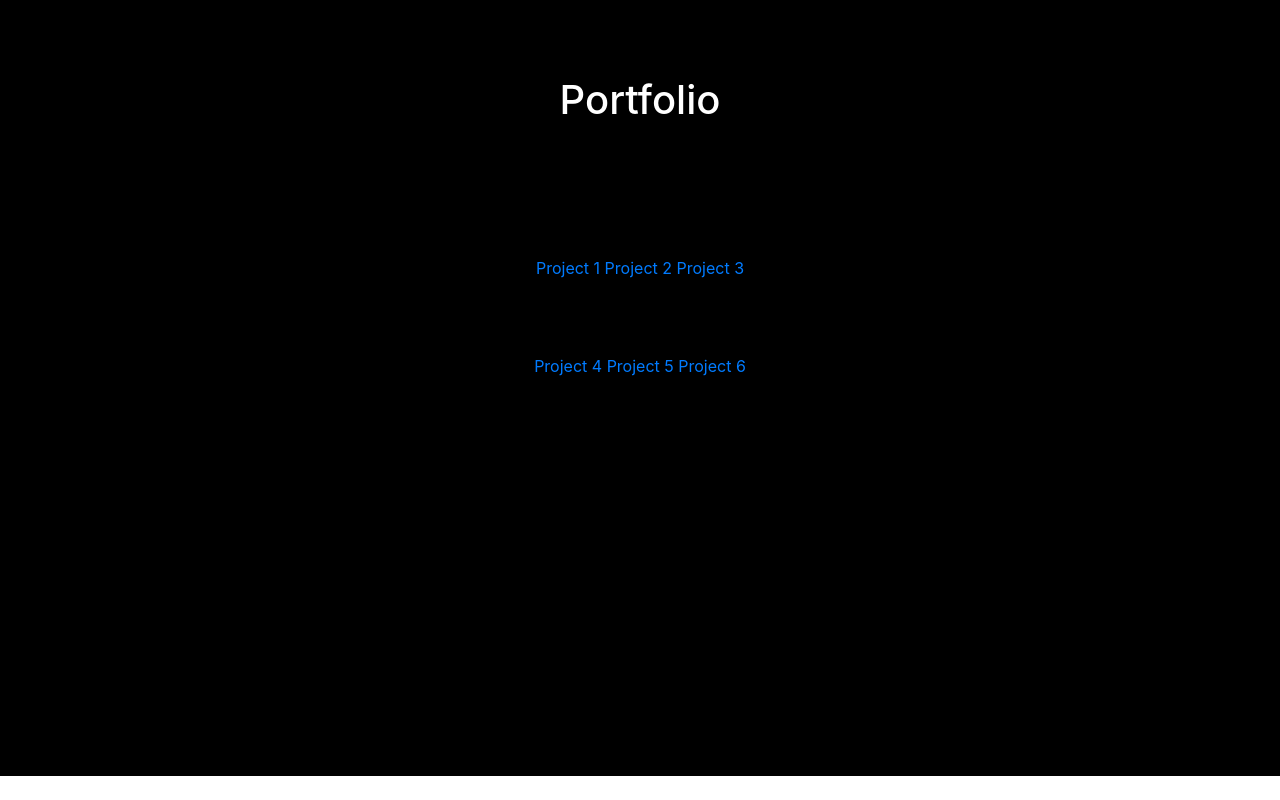
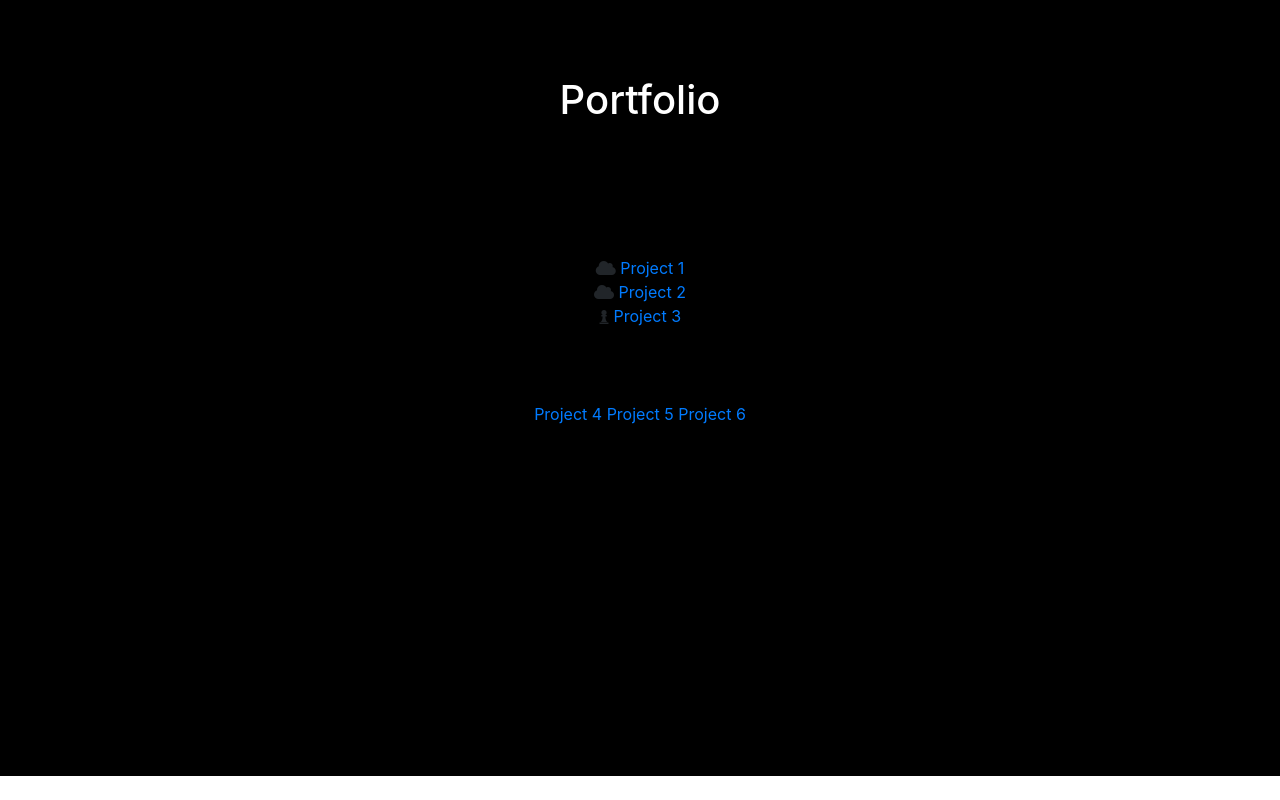
Before and after one commit to lquint85/lquint85.github.io, a plain HTML site: page index.html in a window 1280 px wide. Shown: the part 2992-3792 px from the top of the page. Drawn offline with nearby package versions, Linux system fonts and the light colour scheme.

Commit message:
added project links

```diff
--- a/index.html
+++ b/index.html
@@ -103,9 +103,23 @@
             <section id="projectsCont">
                 <div class="col-lg-12">
                     <div id=row1 row>
-                        <a href="project1">Project 1</a>
-                        <a href="project1">Project 2</a>
-                        <a href="project1">Project 3</a>
+                        <div>
+                                <i class="fas fa-cloud"></i>
+
+                              <a href="https://api-amazons.github.io/Budzz/">Project 1</a>
+                        </div>
+                        <div>
+                                <i class="fas fa-cloud"></i>
+
+                              <a href="project2">Project 2</a>
+                        </div>
+                        <div>
+                                <i class="fas fa-chess-pawn"></i>
+
+
+                              <a href="project3">Project 3</a>
+                        </div>
+
 
                     </div>
                     <br>
```
